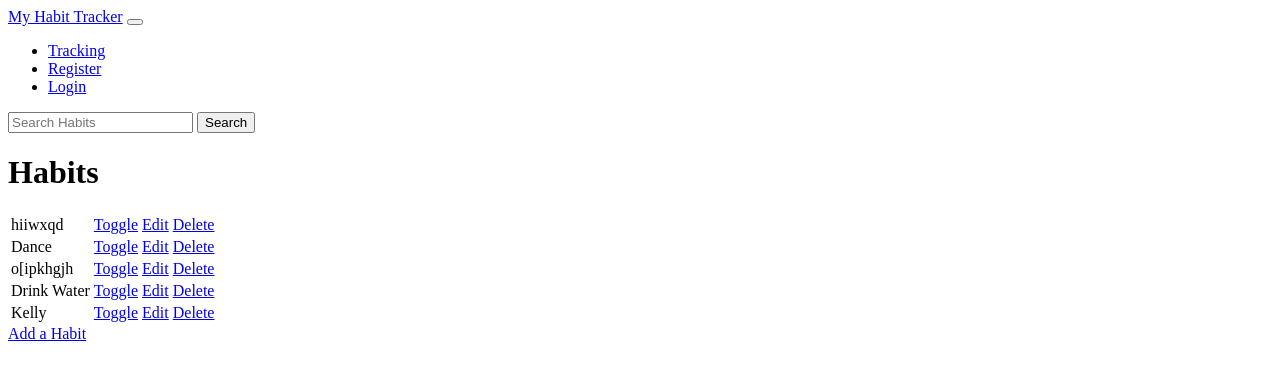
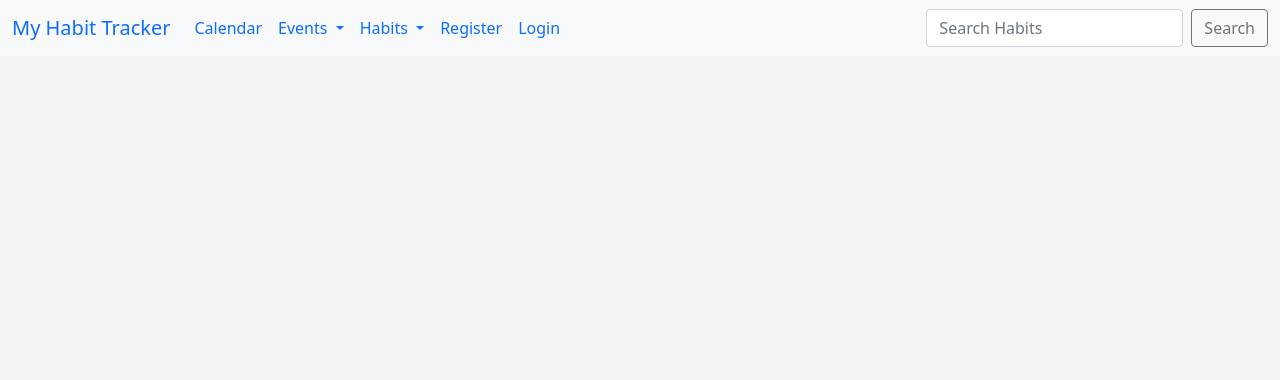
Before and after one commit to kelllyy101/habittracker-fullstack, a Django app: page / in a window 1280 px wide. Shown: the top 380 px of the page. Run offline with Django 3.2, Linux system fonts and the light colour scheme; data comes from the database, SQL or seed files in the repository.

Commit message:
added navbar with Bootrap

```diff
--- a/events/templates/base_template.html
+++ b/events/templates/base_template.html
@@ -14,7 +14,7 @@
     </style>
   </head>
   <body>
-  	{% include 'events/navbar.html' %}
+  	{% include 'navbar.html' %}
     <br/>
     <div class="container">
       {% if messages %}
--- a/events/templates/home.html
+++ b/events/templates/home.html
@@ -1,8 +1,10 @@
+{% extends 'base_template.html' %}
+
+{% block content %}
+
 <h1>Hello {{ name }}</h1>
 
-{% extends 'events/base.html' %}
 
-{% block content %}
 	<center>
 	<h1>Hello {{ name }}! Habits For {{ month }} {{ year }}</h1>
 
--- /dev/null
+++ b/events/templates/navbar.html
@@ -0,0 +1,72 @@
+<nav class="navbar navbar-expand-lg navbar-lightk bg-light">
+    <div class="container-fluid">
+      <a class="navbar-brand" href="#">My Habit Tracker</a>
+      <button class="navbar-toggler" type="button" data-bs-toggle="collapse" data-bs-target="#navbarSupportedContent" aria-controls="navbarSupportedContent" aria-expanded="false" aria-label="Toggle navigation">
+        <span class="navbar-toggler-icon"></span>
+      </button>
+      <div class="collapse navbar-collapse" id="navbarSupportedContent">
+        <ul class="navbar-nav me-auto mb-2 mb-lg-0">
+
+          <li class="nav-item">
+            <a class="nav-link" href="#">Calendar</a>
+          </li>
+
+          <li class="nav-item dropdown">
+            <a class="nav-link dropdown-toggle" href="#" id="navbarDropdown" role="button" data-bs-toggle="dropdown" aria-expanded="false">
+              Events
+            </a>
+            <ul class="dropdown-menu" aria-labelledby="navbarDropdown">
+              <li><a class="dropdown-item" href="#">All Events</a></li>
+              {% if user.is_authenticated %}
+              <li><a class="dropdown-item" href="#">Add Habit</a></li>
+              <li><a class="dropdown-item" href="#">My Habits</a></li>
+              {% endif %}
+              <li><a class="dropdown-item" href="#">Search Habits</a></li>
+
+
+            </ul>
+          </li>
+
+
+        <li class="nav-item dropdown">
+            <a class="nav-link dropdown-toggle" href="#" id="navbarDropdown" role="button" data-bs-toggle="dropdown" aria-expanded="false">
+              Habits
+            </a>
+            <ul class="dropdown-menu" aria-labelledby="navbarDropdown">
+              <li><a class="dropdown-item" href="#">All Habits</a></li>
+              {% if user.is_authenticated %}
+              <li><a class="dropdown-item" href="#">Add Habits</a></li>
+              {% endif %}
+
+            </ul>
+          </li>
+
+        {% if user.is_authenticated %}
+        {% if user.is_superuser %}
+            <li class="nav-item">
+            <a class="nav-link" href="#">Admin</a>
+          </li>
+        {%endif %}
+          <li class="nav-item">
+            <a class="nav-link" href="#">Logout</a>
+          </li>
+        {% else %}
+          <li class="nav-item">
+            <a class="nav-link" href="#">Register</a>
+          </li>
+
+          <li class="nav-item">
+            <a class="nav-link" href="#">Login</a>
+          </li>
+        {% endif %}
+
+        </ul>
+        <form class="d-flex" method=POST action="">
+          {% csrf_token %}
+
+          <input class="form-control me-2" type="search" placeholder="Search Habits" aria-label="Search" name="searched">
+          <button class="btn btn-outline-secondary" type="submit">Search</button>
+        </form>
+      </div>
+    </div>
+  </nav>
--- a/habit/templates/habits/habits.html
+++ b/habit/templates/habits/habits.html
@@ -5,6 +5,9 @@
     <meta name="viewport" content="width=device-width, initial-scale=1.0">
     <title>Habits</title>
 </head>
+
+{% extends 'base_template.html' %}
+
 <body>
 
     <nav class="navbar navbar-expand-lg navbar-dark bg-dark">
--- a/habit_tracker/urls.py
+++ b/habit_tracker/urls.py
@@ -20,6 +20,7 @@
 
 urlpatterns = [
     path('admin/', admin.site.urls),
+    path('events/', include('events.urls')),
     path('', views.get_habits, name = 'get_habits'),
     path('add', views.add_habit, name = 'add'),
     path('edit/<item_id>', views.edit_habit, name='edit'),
```
